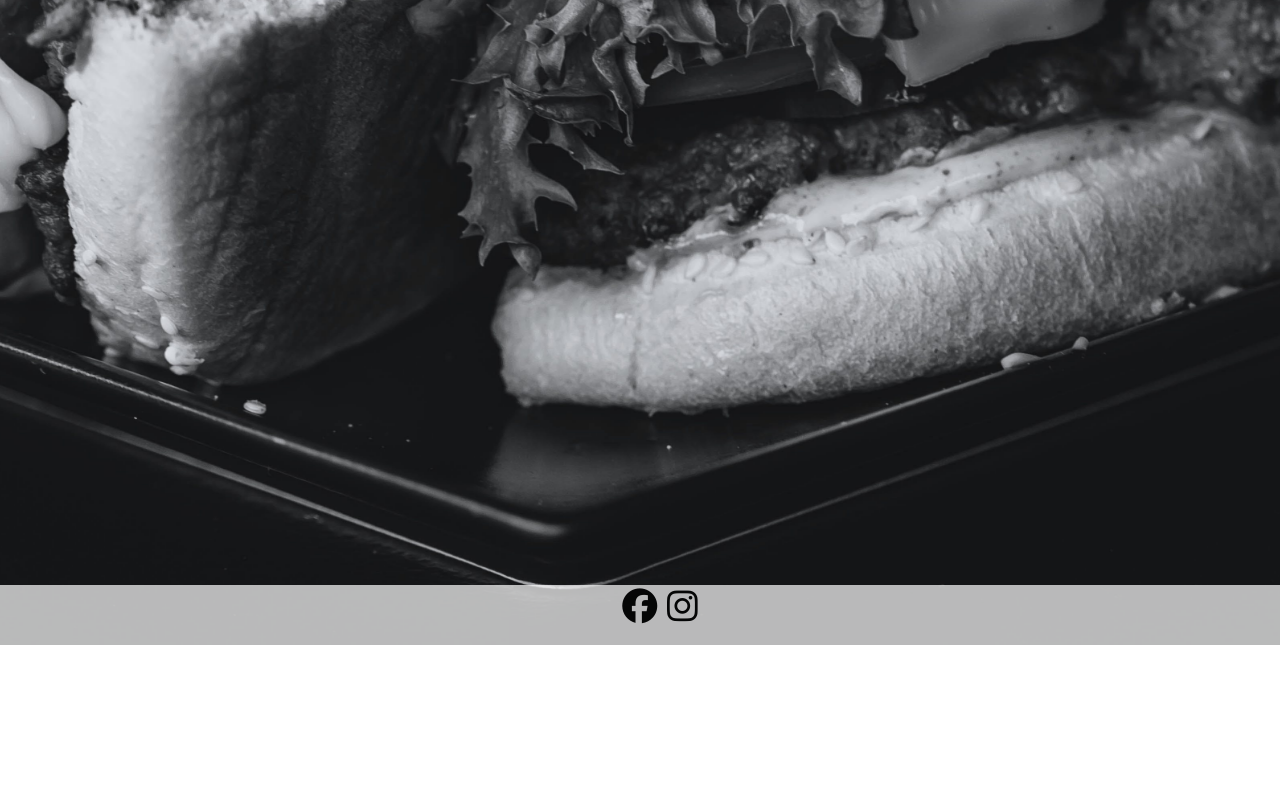
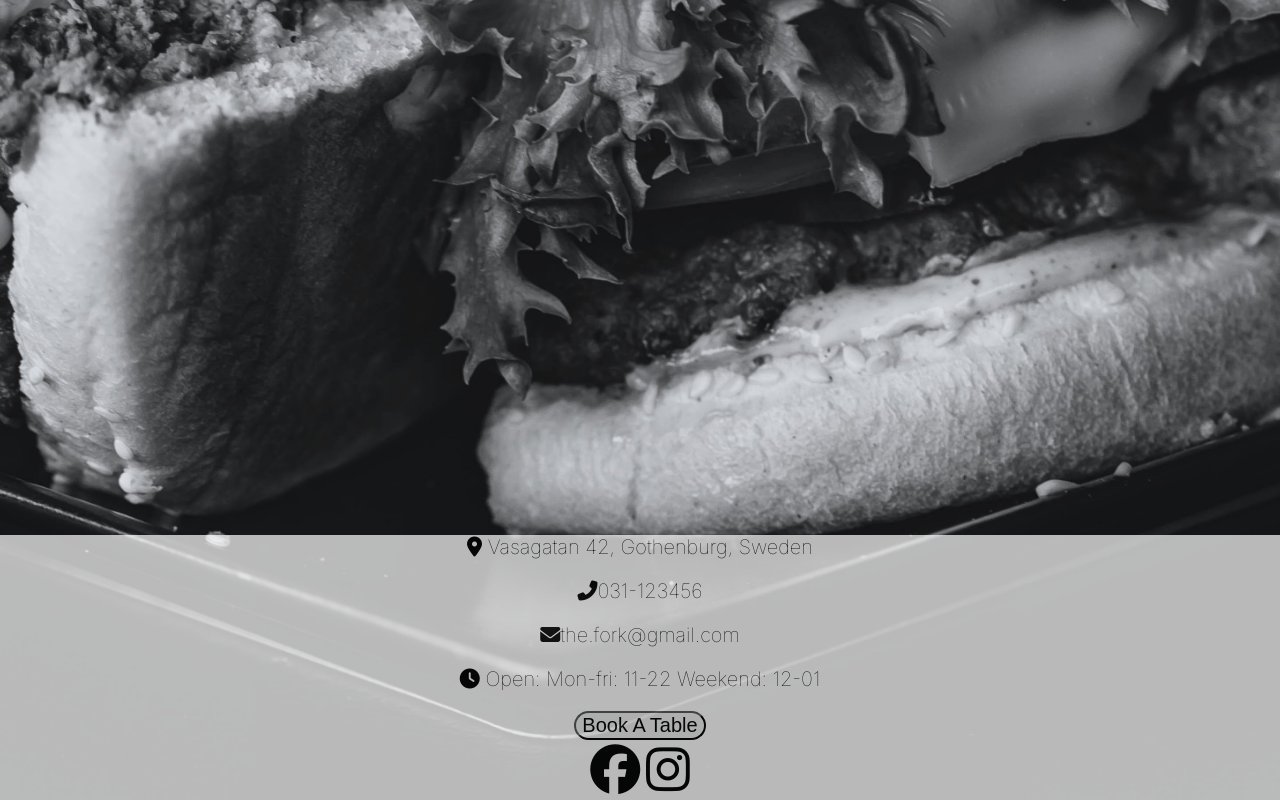
Before and after one commit to matgus217/The-fork, a plain HTML site: page contact.html in a window 1280 px wide. Shown: the part 963-1763 px from the top of the page. Before the commit the page ends 1608 px from the top, so only its background shows below. Drawn offline with Linux system fonts and the light colour scheme; a web font is replaced by a local one.

Commit message:
Change style and look on footer

```diff
--- a/assets/css/style.css
+++ b/assets/css/style.css
@@ -290,32 +290,28 @@ h1 {
 
 /*footer*/
 
-footer {
-    background-color: white;
-    height: 60px;
-    margin-top: 650px;
-    text-align: center;
-    margin-left: auto;
-    margin-right: auto;
-    opacity: 0.7;
+.button1 {
+    font-size: 20px;
+    border-radius: 20px;
 }
 
-#social-networks {
-    width: 100px;
-    margin-left: auto;
-    margin-right: auto;
-    font-size: 35px;
-    display: flex;
-    max-width: 350px;
-    justify-content: space-evenly;
-    list-style-type: none;
-
-}
-
-#social-networks a {
+.button1 a {
+    text-decoration: none;
     color: black;
 }
 
+.social-network {
+    text-align: center;
+    font-size: 20px;
+    background-color: white;
+    opacity: 0.7;
+    margin-top: 600px;
+}
+
+.network a {
+    color: black;
+    font-size: 50px;
+}
 
 /* Media */
 @media (max-width: 991px)
--- a/contact.html
+++ b/contact.html
@@ -1,22 +1,42 @@
 <!DOCTYPE html>
 <html lang="en">
-
   <head>
     <meta charset="UTF-8" />
     <meta http-equiv="X-UA-Compatible" content="IE=edge" />
     <meta name="viewport" content="width=device-width, initial-scale=1.0" />
-    <meta name="description" content="best dinning, resturant in Gothenburg, book a table">
-    <meta name="keywords" content="best dinning, resturant in Gothenburg, book a table">
+    <meta
+      name="description"
+      content="best dinning, resturant in Gothenburg, book a table"
+    />
+    <meta
+      name="keywords"
+      content="best dinning, resturant in Gothenburg, book a table"
+    />
 
     <link rel="stylesheet" href="assets/css/style.css" />
-    <script src="https://kit.fontawesome.com/032f9bfe1a.js" crossorigin="anonymous"></script>
-
-
+    <script
+      src="https://kit.fontawesome.com/032f9bfe1a.js"
+      crossorigin="anonymous"
+    ></script>
 
     <!--favicon-->
-    <link rel="apple-touch-icon" sizes="180x180" href="assets/favicon/apple-touch-icon.png" />
-    <link rel="icon" type="image/png" sizes="32x32" href="assets/favicon/favicon-32x32.png" />
-    <link rel="icon" type="image/png" sizes="16x16" href="assets/favicon/favicon-16x16.png" />
+    <link
+      rel="apple-touch-icon"
+      sizes="180x180"
+      href="assets/favicon/apple-touch-icon.png"
+    />
+    <link
+      rel="icon"
+      type="image/png"
+      sizes="32x32"
+      href="assets/favicon/favicon-32x32.png"
+    />
+    <link
+      rel="icon"
+      type="image/png"
+      sizes="16x16"
+      href="assets/favicon/favicon-16x16.png"
+    />
     <link rel="manifest" href="assets/favicon/site.webmanifest" />
 
     <title>The Fork</title>
@@ -28,7 +48,6 @@
       <a href="index.html">
         <h1 class="logo" aria-label="Logo leading home">THE FORK</h1>
       </a>
-
 
       <!--navbar-->
       <div class="navbar">
@@ -42,7 +61,7 @@
             <a href="menu.html">Food</a>
             <a href="drink.html">Drink</a>
             <a href="about.html">About Us</a>
-                <a href="contact.html"class="active">Book A Table</a>
+            <a href="contact.html" class="active">Book A Table</a>
           </div>
         </div>
       </div>
@@ -50,35 +69,70 @@
     <!--main-->
     <main>
       <section id="book-table">
-        <form method="post" action="https://formdump.codeinstitute.net" style="padding-left: 25px">
+        <form
+          method="post"
+          action="https://formdump.codeinstitute.net"
+          style="padding-left: 25px"
+        >
           <h2>Book a table!</h2>
           <label for="first_name">First Name:</label>
           <br />
-            <input type="text" name="first_name" id="first_name" class="text-input" required>
+          <input
+            type="text"
+            name="first_name"
+            id="first_name"
+            class="text-input"
+            required
+          />
           <br />
           <label for="last_name">Last Name:</label>
           <br />
-           <input type="text" name="last_name" id="last_name" class="text-input" required>
+          <input
+            type="text"
+            name="last_name"
+            id="last_name"
+            class="text-input"
+            required
+          />
           <br />
           <label for="email_address">Email Address:</label>
           <br />
-           <input type="email" name="email_address" id="email_address" class="text-input" required>
+          <input
+            type="email"
+            name="email_address"
+            id="email_address"
+            class="text-input"
+            required
+          />
           <br />
           <label for="number">How many are you?</label>
           <br />
-            <input type="number" name="number" id="number" step="1" min="1" max="20" aria-label="How many are you?"
-                required />
+          <input
+            type="number"
+            name="number"
+            id="number"
+            step="1"
+            min="1"
+            max="20"
+            aria-label="How many are you?"
+            required
+          />
           <br />
 
           <label for="time">Which time and date do you want to visit us?</label>
           <br />
-            <input type="datetime-local" id="time"
-                aria-label="Which time do you want to visit us?" required />
+          <input
+            type="datetime-local"
+            id="time"
+            aria-label="Which time do you want to visit us?"
+            required
+          />
           <br />
           <br />
 
-
-            <button type="submit" class="button3" aria-label="Book!">Book a table.</button>
+          <button type="submit" class="button3" aria-label="Book!">
+            Book a table.
+          </button>
           <div></div>
         </form>
       </section>
@@ -90,20 +144,44 @@
     </section>
 
     <!--footer-->
-        <footer>
-        <ul id="social-networks">
-        <li>
-            <a href="https://www.facebook.com/" target="_blank" rel="noopener"
-            aria-label="Visit our Facebook page (opens in a new tab)">
-            <i class="fa-brands fa-facebook"></i></a>
+    <footer class="social-network">
+      <div class="footer">
+        <p>
+          <i class="fa fa-map-marker-alt me-3"></i> Vasagatan 42, Gothenburg,
+          Sweden
+        </p>
+        <p><i class="fa fa-phone-alt me-3"></i>031-123456</p>
+        <p><i class="fa fa-envelope me-3"></i>the.fork@gmail.com</p>
+        <p>
+          <i class="fa-solid fa-clock"></i> Open: Mon-fri: 11-22 Weekend: 12-01
+        </p>
+      </div>
 
-        <a href="https://www.instagram.com/" target="_blank" rel="noopener"
-            aria-label="Visit our Instagram page (opens in a new tab)">
-            <i class="fa-brands fa-instagram"></i></a>
-        </li>
-    </ul>
+      <div class="book">
+        <button class="button1">
+          <a href="contact.html">Book A Table</a>
+        </button>
+      </div>
+
+      <div class="network">
+        <a
+          href="https://www.facebook.com/"
+          target="_blank"
+          rel="noopener"
+          aria-label="Visit our Facebook page (opens in a new tab)"
+        >
+          <i class="fa-brands fa-facebook"></i
+        ></a>
+
+        <a
+          href="https://www.instagram.com/"
+          target="_blank"
+          rel="noopener"
+          aria-label="Visit our Instagram page (opens in a new tab)"
+        >
+          <i class="fa-brands fa-instagram"></i>
+        </a>
+      </div>
     </footer>
-
   </body>
-
 </html>
```
Also changed, not shown: about.html (+76 -33 lines), drink.html (+23 -7 lines), index.html (+29 -21 lines), menu.html (+68 -26 lines). Lines whose indentation alone changed are shown as unchanged.
